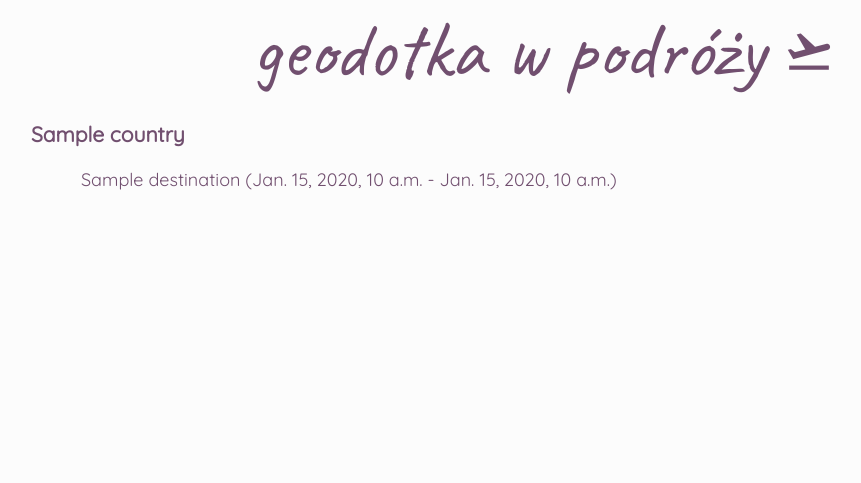
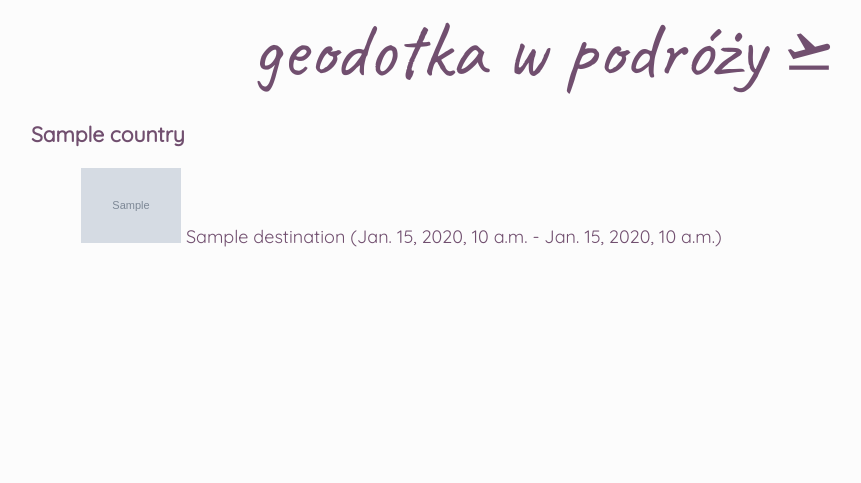
Before and after one commit to geodotka/mindtrip, a Django app: template mindtrip/trips/templates/trips/trips.html in a window 1280 px wide. Shown: the part 41-524 px from the top of the page, without its empty margins (97-958 px from the left). Run offline with Django 3.2, Linux system fonts and the light colour scheme; the template is opened without the code that fills it: most values are stand-ins (such as "Sample title", 1, 10 or a date in 2020); grey boxes marked "Sample" are stand-in pictures.

Commit message:
Add pictures to trips page

```diff
--- a/mindtrip/static/css/main.css
+++ b/mindtrip/static/css/main.css
@@ -215,6 +215,11 @@ footer span {
 
 .content .trip-by-country {
 	margin-left: 50px;
+}
+
+.content .trip-by-country img {
+	height: 75px;
+	width: 100px;
 }
 
 .trip-basic-details {
--- a/mindtrip/trips/templates/trips/trips.html
+++ b/mindtrip/trips/templates/trips/trips.html
@@ -7,7 +7,10 @@
 		{% for country in countries %}
 			<h3>{{ country.name }}</h3>
 			{% for trip in country.trips.all %}
-				<p class="trip-by-country"><a href="{% url 'trip' trip.id %}">{{ trip.destination }} ({{ trip.start_at }} - {{ trip.end_at }})</a></p>
+				<p class="trip-by-country">
+					<img src="{{ trip.picture.url }}">
+					<a href="{% url 'trip' trip.id %}">{{ trip.destination }} ({{ trip.start_at }} - {{ trip.end_at }})</a>
+				</p>
 			{% endfor %}
 		{% endfor %}
 	</div>
```
